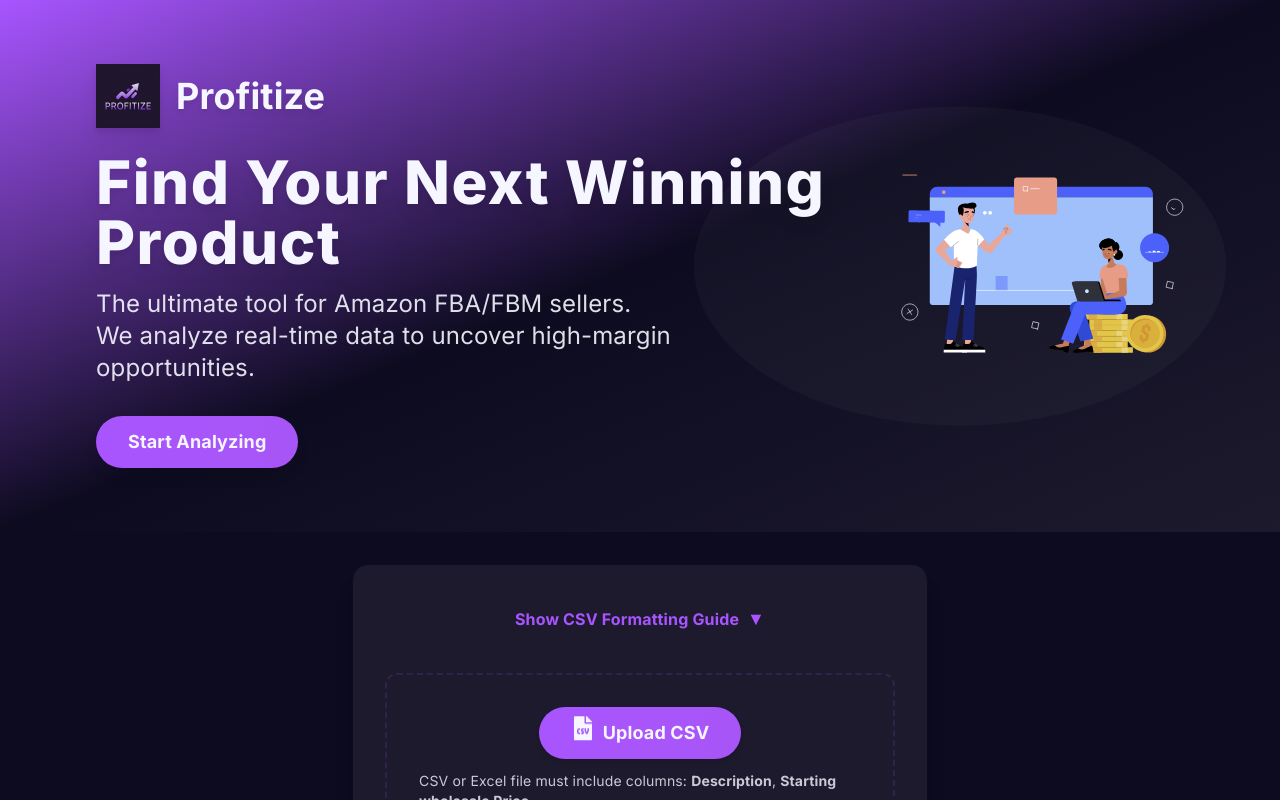
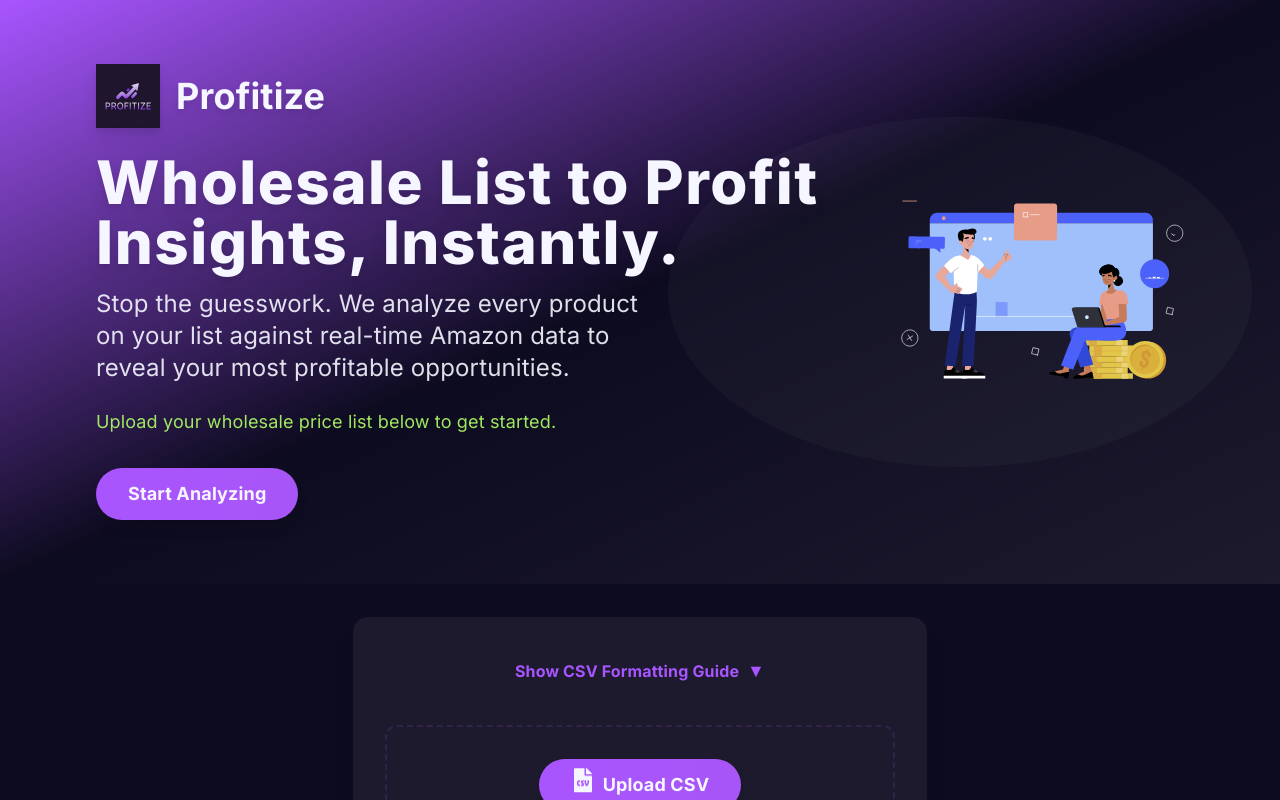
Before and after one commit to avirmani2024/Profit-Model, a React (Create React App) app in the folder frontend/: page / in a window 1280 px wide. Shown: the top 800 px of the page. Built offline with nearby package versions, Linux system fonts and the light colour scheme.

Commit message:
refactor: update hero section messaging for clarity

```diff
--- a/frontend/src/HeroSection.jsx
+++ b/frontend/src/HeroSection.jsx
@@ -24,15 +24,23 @@ export default function HeroSection() {
             animate={{ opacity: 1, x: 0 }}
             transition={{ duration: 0.7 }}
           >
-            Find Your Next Winning Product
+            Wholesale List to Profit Insights, Instantly.
           </motion.h1>
           <motion.p
-            className="text-xl md:text-2xl mb-8 font-inter text-iceWhite/90 max-w-xl"
+            className="text-xl md:text-2xl mb-4 font-inter text-iceWhite/90 max-w-xl"
             initial={{ opacity: 0, x: -40 }}
             animate={{ opacity: 1, x: 0 }}
             transition={{ duration: 0.7, delay: 0.2 }}
           >
-            The ultimate tool for Amazon FBA/FBM sellers. We analyze real-time data to uncover high-margin opportunities.
+            Stop the guesswork. We analyze every product on your list against real-time Amazon data to reveal your most profitable opportunities.
+          </motion.p>
+          <motion.p
+            className="text-lg mt-2 mb-8 font-inter text-limeAccent/90"
+            initial={{ opacity: 0, x: -40 }}
+            animate={{ opacity: 1, x: 0 }}
+            transition={{ duration: 0.7, delay: 0.3 }}
+          >
+            Upload your wholesale price list below to get started.
           </motion.p>
           <motion.button
             className="bg-electricPurple bg-gradient-to-r from-electricPurple to-purple-500 text-iceWhite font-bold px-8 py-3 rounded-full shadow-lg hover:scale-105 transition-transform duration-150 text-lg"
```
